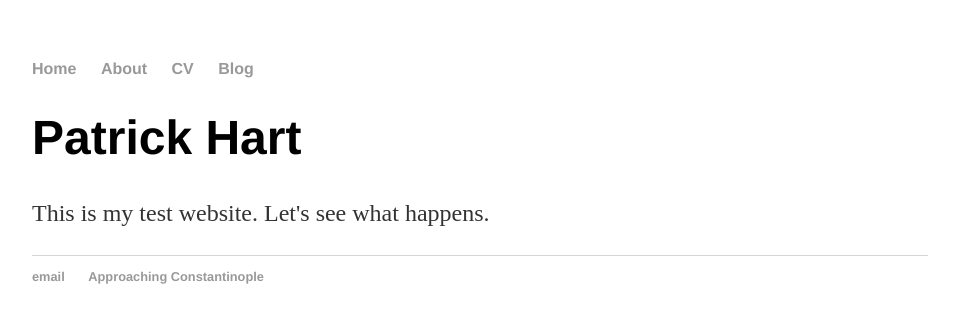
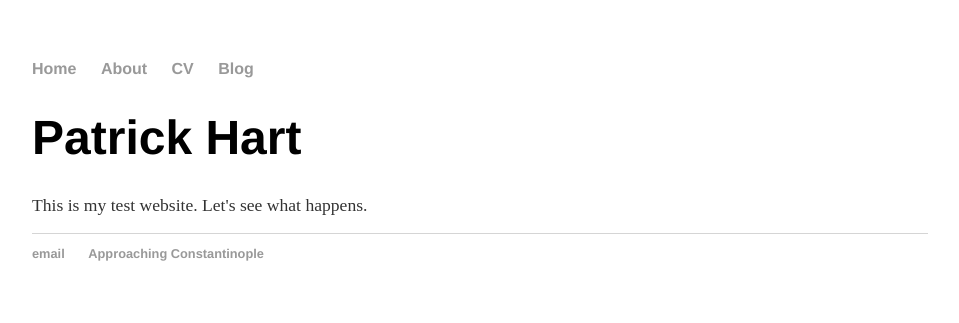
Before and after one commit to scassacocchi/scassacocchi.github.io, a Jekyll site: the page built from index.html, in a window 1280 px wide. Shown: the top 323 px of the page, without its empty margins (160-1119 px from the left). Built offline with Jekyll 4.4.1, drawn with Linux system fonts in a browser that asks for light colours.

Commit message:
Update main.css

```diff
--- a/css/main.css
+++ b/css/main.css
@@ -24,8 +24,8 @@ h1 {
     font-family:'Helvetica', 'Arial', 'Sans-Serif';
 }
 p {
-    font-size: 1.5em;
-    line-height: 1.4em;
+    font-size: 1.1em;
+    line-height: 1em;
     color: #333;
 }
 footer {
```
